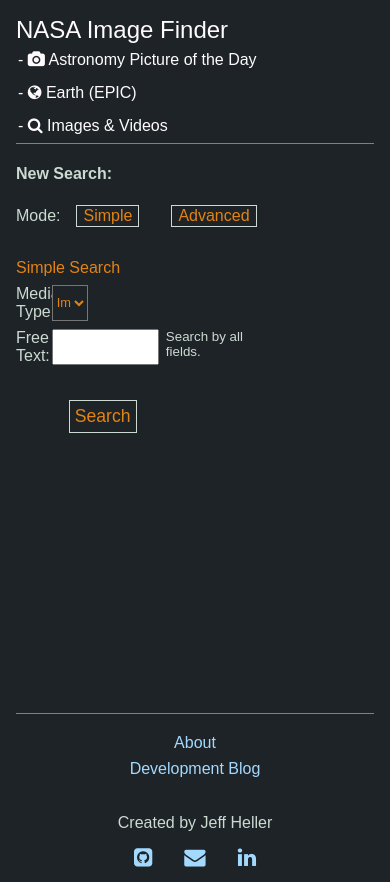
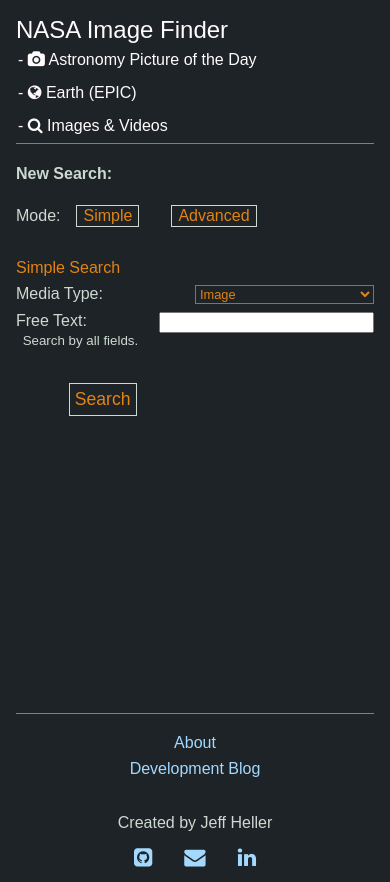
Before and after one commit to Jheller11/nasa-images, a React (Create React App) app: page /search in a window 390 px wide. Built offline with nearby package versions, Linux system fonts and the light colour scheme; the HTML template or start-up script is replaced by a standard one.

Commit message:
search form media queries

```diff
--- a/src/components/Input/Input.module.css
+++ b/src/components/Input/Input.module.css
@@ -7,3 +7,9 @@
 .helperText {
   padding-left: 0.5em;
 }
+
+@media (max-width: 500px) {
+  .formGroup {
+    grid-template-columns: 40% 60%;
+  }
+}
--- a/src/components/MediaSelector/MediaSelector.module.css
+++ b/src/components/MediaSelector/MediaSelector.module.css
@@ -9,3 +9,9 @@
   color: #e28413;
   font-size: 80%;
 }
+
+@media (max-width: 500px) {
+  .mediaSelector {
+    grid-template-columns: 50% 50%;
+  }
+}
```
